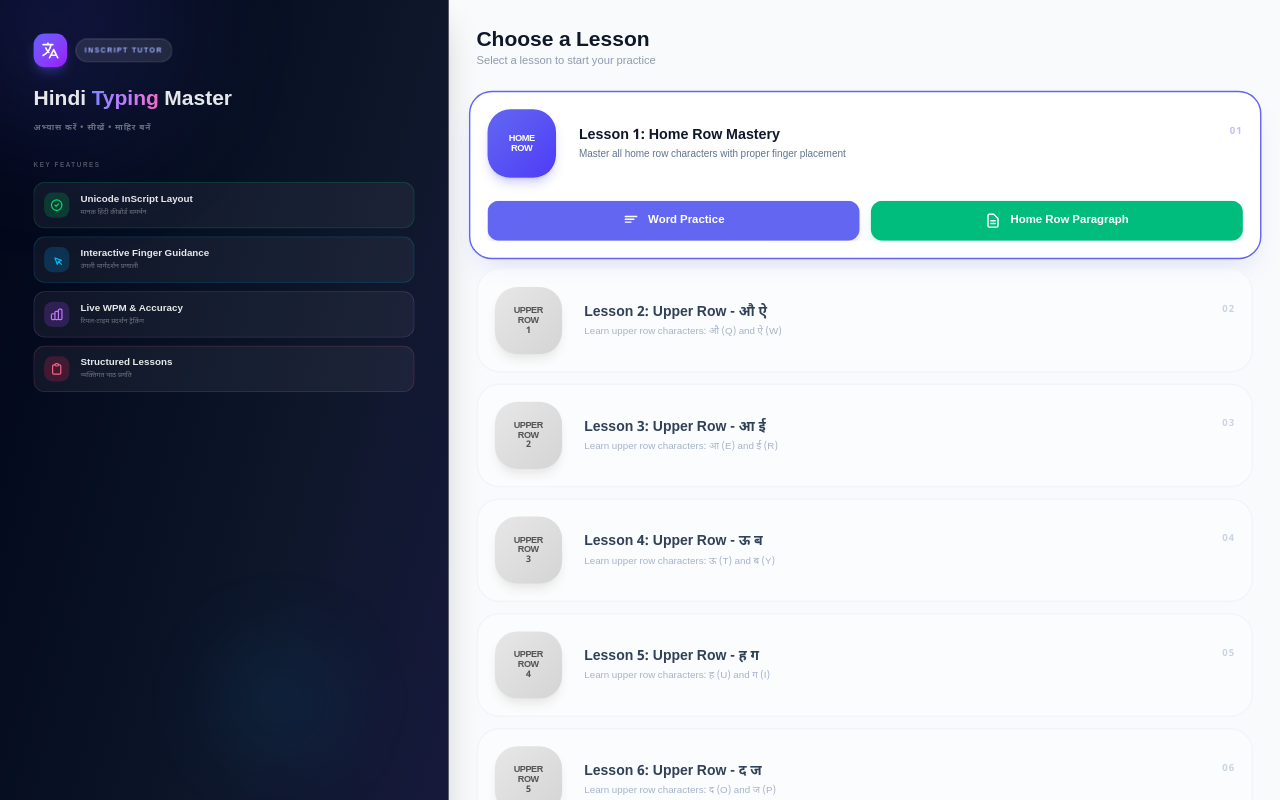
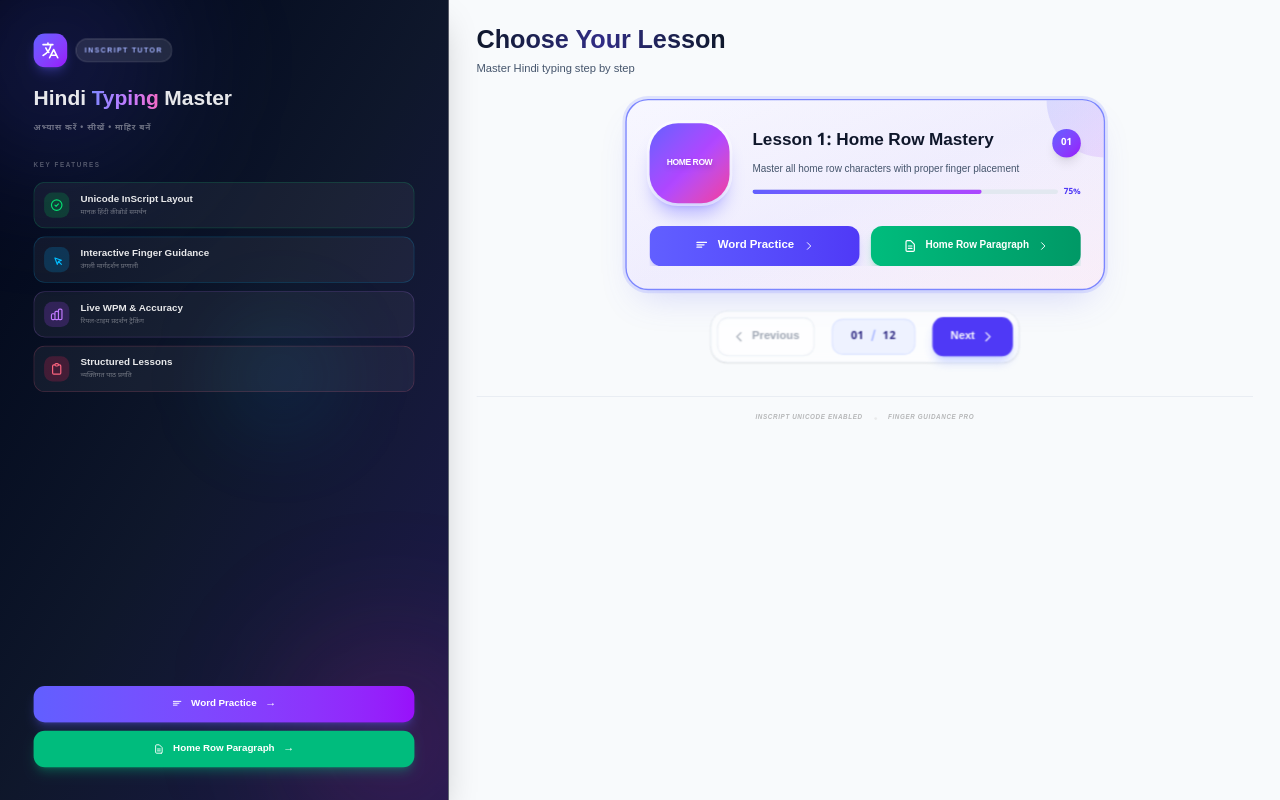
Before and after one commit to jangir-rishbh/hindi-typing-master, a Next.js app: page / in a window 1280 px wide. Shown: the top 800 px of the page. Built offline with nearby package versions, Linux system fonts and the light colour scheme.

Commit message:
supabase data revert kiya

```diff
--- a/app/page.tsx
+++ b/app/page.tsx
@@ -125,64 +125,108 @@ export default function Home() {
 
         {/* All Lessons List */}
         <div className="w-full md:w-[65%] p-6 md:p-10 overflow-y-auto custom-scrollbar bg-tm-bg">
-          <div className="mb-8">
-            <h2 className="text-3xl font-black text-slate-900">Choose a Lesson</h2>
-            <p className="text-slate-500 font-medium opacity-70">Select a lesson to start your practice</p>
+          <div className="mb-4 md:mb-8">
+            <div className="flex flex-col md:flex-row md:items-center md:justify-between gap-4">
+              <div>
+                <h2 className="text-2xl md:text-4xl font-black bg-gradient-to-r from-slate-900 via-indigo-900 to-slate-900 bg-clip-text text-transparent mb-2">Choose Your Lesson</h2>
+                <p className="text-sm md:text-base text-slate-600 font-medium">Master Hindi typing step by step</p>
+              </div>
+            </div>
           </div>
 
-          <div className="flex flex-col gap-4">
-            {allLessons.map((lesson, index) => {
-              const isSelected = currentLessonIndex === index;
-              return (
-                <div
-                  key={lesson.id}
-                  onClick={() => setCurrentLessonIndex(index)}
-                  className={`group relative overflow-hidden flex flex-col p-6 rounded-[2rem] transition-all duration-300 cursor-pointer border-2 ${isSelected
-                      ? "bg-white border-primary shadow-[0_20px_40px_-15px_rgba(99,102,241,0.2)] scale-[1.02]"
-                      : "bg-white/50 border-slate-100 hover:border-slate-300 hover:bg-white"
-                    }`}
-                >
-                  <div className="flex items-center">
-                    <div className={`h-24 w-24 flex items-center justify-center bg-gradient-to-br transition-all duration-500 rounded-[2rem] mr-8 shadow-lg flex-shrink-0 text-center p-4 leading-[1.1] ${isSelected ? "from-primary to-indigo-600 shadow-primary/30" : "from-slate-200 to-slate-300 shadow-slate-200 grayscale"
-                      }`}>
-                      <span className={`text-[13px] font-black uppercase tracking-tighter whitespace-pre-line ${isSelected ? "text-white" : "text-slate-600"}`}>
-                        {lesson.id.replace(/row-/g, 'row\n').replace(/-/g, ' ')}
+          {/* Single Lesson Display */}
+          <div className="flex justify-center">
+            <div className="w-full max-w-2xl px-2 md:px-0">
+              <div
+                className="group relative overflow-hidden flex flex-col p-4 md:p-8 rounded-[1.5rem] md:rounded-[2rem] transition-all duration-500 border-2 bg-gradient-to-br from-white via-indigo-50/50 to-purple-50/50 border-indigo-400 shadow-[0_25px_50px_-20px_rgba(99,102,241,0.25)] scale-[1.02] ring-4 ring-indigo-400/20"
+              >
+                {/* Decorative gradient overlay */}
+                <div className="absolute inset-0 bg-gradient-to-br from-indigo-500/5 via-purple-500/5 to-pink-500/5 opacity-100"></div>
+
+                {/* Animated corner accent */}
+                <div className="absolute top-0 right-0 w-16 h-16 md:w-20 md:h-20 bg-gradient-to-br from-indigo-400 to-purple-400 rounded-bl-full opacity-20 scale-100"></div>
+
+                <div className="flex flex-col md:flex-row items-center relative z-10 gap-4 md:gap-8">
+                  <div className="h-20 w-20 md:h-28 md:w-28 flex items-center justify-center bg-gradient-to-br transition-all duration-500 rounded-[1.5rem] md:rounded-[2.5rem] shadow-xl flex-shrink-0 text-center p-3 md:p-4 leading-[1.1] transform group-hover:scale-110 group-hover:rotate-3 from-indigo-500 via-purple-500 to-pink-500 shadow-indigo-500/40 ring-4 ring-white/50">
+                    <span className="text-[10px] md:text-[12px] font-black uppercase tracking-tighter whitespace-pre-line text-white drop-shadow-lg">
+                      {currentLesson.id.replace(/row-/g, 'row\n').replace(/-/g, ' ')}
+                    </span>
+                  </div>
+                  <div className="flex-1 text-center md:text-left">
+                    <div className="flex justify-between items-start mb-2">
+                      <h3 className="text-lg md:text-2xl font-black transition-all duration-300 text-slate-900">
+                        {currentLesson.title}
+                      </h3>
+                      <div className="flex items-center justify-center w-8 h-8 md:w-10 md:h-10 rounded-full font-black text-xs md:text-sm transition-all duration-500 transform group-hover:scale-110 bg-gradient-to-br from-indigo-500 to-purple-600 text-white shadow-lg">
+                        {(currentLessonIndex + 1).toString().padStart(2, '0')}
+                      </div>
+                    </div>
+                    <p className="text-xs md:text-sm font-medium transition-all duration-300 text-slate-600">
+                      {currentLesson.description}
+                    </p>
+
+                    {/* Progress indicator */}
+                    <div className="mt-3 flex items-center gap-2">
+                      <div className="flex-1 h-1.5 bg-slate-200 rounded-full overflow-hidden">
+                        <div className="h-full bg-gradient-to-r from-indigo-500 to-purple-500 rounded-full transition-all duration-700 w-3/4"></div>
+                      </div>
+                      <span className="text-xs font-black transition-all duration-300 text-indigo-600">
+                        75%
                       </span>
                     </div>
-                    <div className="flex-1">
-                      <div className="flex justify-between items-start mb-1">
-                        <h3 className={`text-xl font-black transition-colors ${isSelected ? "text-slate-900" : "text-slate-700"}`}>
-                          {lesson.title}
-                        </h3>
-                        <span className={`text-sm font-black tracking-widest ${isSelected ? "text-primary/40" : "text-slate-300"}`}>
-                          {(index + 1).toString().padStart(2, '0')}
-                        </span>
-                      </div>
-                      <p className={`text-sm font-medium transition-colors ${isSelected ? "text-slate-500" : "text-slate-400 opacity-80"}`}>
-                        {lesson.description}
-                      </p>
-                    </div>
-                  </div>
-
-                  {/* Row-wise Practice Buttons (Visible only when selected) */}
-                  <div className={`grid grid-cols-2 gap-4 transition-all duration-500 ease-out overflow-hidden ${isSelected ? "max-h-40 mt-8 opacity-100" : "max-h-0 mt-0 opacity-0 pointer-events-none"
-                    }`}>
-                    <Link href={`/lesson/${lesson.id}`} className="block">
-                      <button className="w-full h-full flex items-center justify-center gap-3 px-6 py-4 bg-primary hover:bg-primary-dark text-white font-black rounded-2xl text-base transition-all duration-300 hover:scale-[1.02] active:scale-95 shadow-lg shadow-primary/20">
-                        <svg className="w-6 h-6" fill="none" stroke="currentColor" viewBox="0 0 24 24"><path strokeLinecap="round" strokeLinejoin="round" strokeWidth="2" d="M4 6h16M4 10h12M4 14h8" /></svg>
-                        Word Practice
-                      </button>
-                    </Link>
-                    <Link href={`/lesson/${lesson.id}?mode=paragraph`} className="block">
-                      <button className="w-full h-full flex items-center justify-center gap-3 px-6 py-4 bg-emerald-500 hover:bg-emerald-600 text-white font-black rounded-2xl text-base transition-all duration-300 hover:scale-[1.02] active:scale-95 shadow-lg shadow-emerald-500/20">
-                        <svg className="w-6 h-6" fill="none" stroke="currentColor" viewBox="0 0 24 24"><path strokeLinecap="round" strokeLinejoin="round" strokeWidth="2" d="M9 12h6m-6 4h6m2 5H7a2 2 0 01-2-2V5a2 2 0 012-2h5.586a1 1 0 01.707.293l5.414 5.414a1 1 0 01.293.707V19a2 2 0 01-2 2z" /></svg>
-                        {lesson.title.includes(' - ') ? lesson.title.split(' - ')[1] : lesson.title.split(': ')[1]?.replace(' Mastery', '') || 'Paragraph'} Paragraph
-                      </button>
-                    </Link>
                   </div>
                 </div>
-              );
-            })}
+
+                {/* Practice Buttons */}
+                <div className="relative z-10 grid grid-cols-1 md:grid-cols-2 gap-3 md:gap-4 transition-all duration-700 ease-out overflow-hidden max-h-48 mt-6 md:mt-8 opacity-100">
+                  <Link href={`/lesson/${currentLesson.id}`} className="block transform transition-all duration-300 hover:scale-105">
+                    <button className="w-full h-full flex items-center justify-center gap-3 px-4 py-3 md:px-6 md:py-4 bg-gradient-to-r from-indigo-500 to-indigo-600 hover:from-indigo-600 hover:to-indigo-700 text-white font-black rounded-xl md:rounded-2xl text-sm md:text-base transition-all duration-300 shadow-lg shadow-indigo-500/30 hover:shadow-xl hover:shadow-indigo-500/40 group/btn">
+                      <svg className="w-4 h-4 md:w-5 md:h-5 transition-transform duration-300 group-hover/btn:scale-110" fill="none" stroke="currentColor" viewBox="0 0 24 24"><path strokeLinecap="round" strokeLinejoin="round" strokeWidth="2" d="M4 6h16M4 10h12M4 14h8" /></svg>
+                      <span>Word Practice</span>
+                      <svg className="w-3 h-3 md:w-4 md:h-4 transition-transform duration-300 group-hover/btn:translate-x-1" fill="none" stroke="currentColor" viewBox="0 0 24 24"><path strokeLinecap="round" strokeLinejoin="round" strokeWidth="2" d="M9 5l7 7-7 7" /></svg>
+                    </button>
+                  </Link>
+                  <Link href={`/lesson/${currentLesson.id}?mode=paragraph`} className="block transform transition-all duration-300 hover:scale-105">
+                    <button className="w-full h-full flex items-center justify-center gap-3 px-4 py-3 md:px-6 md:py-4 bg-gradient-to-r from-emerald-500 to-emerald-600 hover:from-emerald-600 hover:to-emerald-700 text-white font-black rounded-xl md:rounded-2xl text-sm md:text-base transition-all duration-300 shadow-lg shadow-emerald-500/30 hover:shadow-xl hover:shadow-emerald-500/40 group/btn">
+                      <svg className="w-4 h-4 md:w-5 md:h-5 transition-transform duration-300 group-hover/btn:scale-110" fill="none" stroke="currentColor" viewBox="0 0 24 24"><path strokeLinecap="round" strokeLinejoin="round" strokeWidth="2" d="M9 12h6m-6 4h6m2 5H7a2 2 0 01-2-2V5a2 2 0 012-2h5.586a1 1 0 01.707.293l5.414 5.414a1 1 0 01.293.707V19a2 2 0 01-2 2z" /></svg>
+                      <span className="text-xs md:text-sm">{currentLesson.title.includes(' - ') ? currentLesson.title.split(' - ')[1] : currentLesson.title.split(': ')[1]?.replace(' Mastery', '') || 'Paragraph'} Paragraph</span>
+                      <svg className="w-3 h-3 md:w-4 md:h-4 transition-transform duration-300 group-hover/btn:translate-x-1" fill="none" stroke="currentColor" viewBox="0 0 24 24"><path strokeLinecap="round" strokeLinejoin="round" strokeWidth="2" d="M9 5l7 7-7 7" /></svg>
+                    </button>
+                  </Link>
+                </div>
+              </div>
+            </div>
+          </div>
+
+          {/* Pagination Controls */}
+          <div className="flex justify-center mt-8 relative z-20">
+            <div className="flex items-center gap-3 md:gap-6 bg-white/60 backdrop-blur-sm p-2 rounded-[1.5rem] border border-slate-200 shadow-sm">
+                <button
+                  onClick={handlePrevLesson}
+                  disabled={currentLessonIndex === 0}
+                  className="p-3 md:px-5 md:py-3.5 rounded-2xl bg-white border-2 border-slate-200 text-slate-600 hover:border-indigo-400 hover:text-indigo-600 transition-all duration-300 disabled:opacity-50 disabled:cursor-not-allowed group flex items-center justify-center gap-2"
+                >
+                  <svg className="w-5 h-5 transition-transform duration-300 group-hover:-translate-x-1" fill="none" stroke="currentColor" viewBox="0 0 24 24">
+                    <path strokeLinecap="round" strokeLinejoin="round" strokeWidth="2" d="M15 19l-7-7 7-7" />
+                  </svg>
+                  <span className="font-bold hidden sm:inline text-sm md:text-base">Previous</span>
+                </button>
+                <div className="px-4 md:px-6 py-2 md:py-3 bg-indigo-50 rounded-xl md:rounded-2xl border-2 border-indigo-100 min-w-[80px] md:min-w-[120px] text-center">
+                  <span className="text-sm md:text-base font-black text-indigo-900 tracking-wider">
+                    {(currentLessonIndex + 1).toString().padStart(2, '0')} <span className="text-indigo-300 mx-1">/</span> {allLessons.length.toString().padStart(2, '0')}
+                  </span>
+                </div>
+                <button
+                  onClick={handleNextLesson}
+                  disabled={currentLessonIndex === allLessons.length - 1}
+                  className="p-3 md:px-6 md:py-3.5 rounded-2xl bg-indigo-600 border-2 border-indigo-600 text-white hover:bg-indigo-700 hover:border-indigo-700 transition-all duration-300 disabled:opacity-50 disabled:cursor-not-allowed group flex items-center justify-center gap-2 shadow-lg shadow-indigo-200"
+                >
+                  <span className="font-bold hidden sm:inline text-sm md:text-base">Next</span>
+                  <svg className="w-5 h-5 transition-transform duration-300 group-hover:translate-x-1" fill="none" stroke="currentColor" viewBox="0 0 24 24">
+                    <path strokeLinecap="round" strokeLinejoin="round" strokeWidth="2" d="M9 5l7 7-7 7" />
+                  </svg>
+                </button>
+            </div>
           </div>
 
           <div className="mt-12 pt-6 border-t border-slate-200 text-center text-slate-500">
```
Also changed, not shown: components/TypingTutor.tsx (+15 -8 lines).
